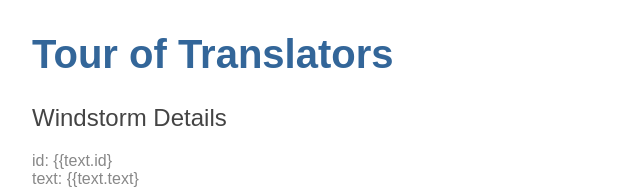
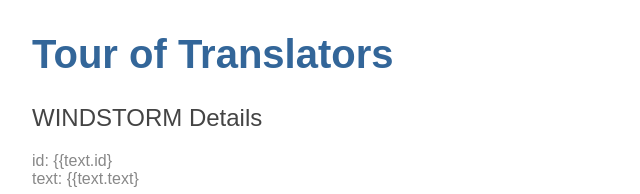
Before and after one commit to calcelli/tour-of-translator, an Angular app: page / in a window 1280 px wide. Shown: the top 194 px of the page, without its empty margins (0-640 px from the left). Built offline with nearby package versions, Linux system fonts and the light colour scheme.

Commit message:
implemented UppercasePipe

```diff
--- a/src/app/translator/translator.component.html
+++ b/src/app/translator/translator.component.html
@@ -1,3 +1,3 @@
-<h2>{{text.text}} Details</h2>
+<h2>{{text.text | uppercase}} Details</h2>
 <div><span>id: </span>{{text.id}</div>
 <div><span>text: </span>{{text.text}</div>
```
